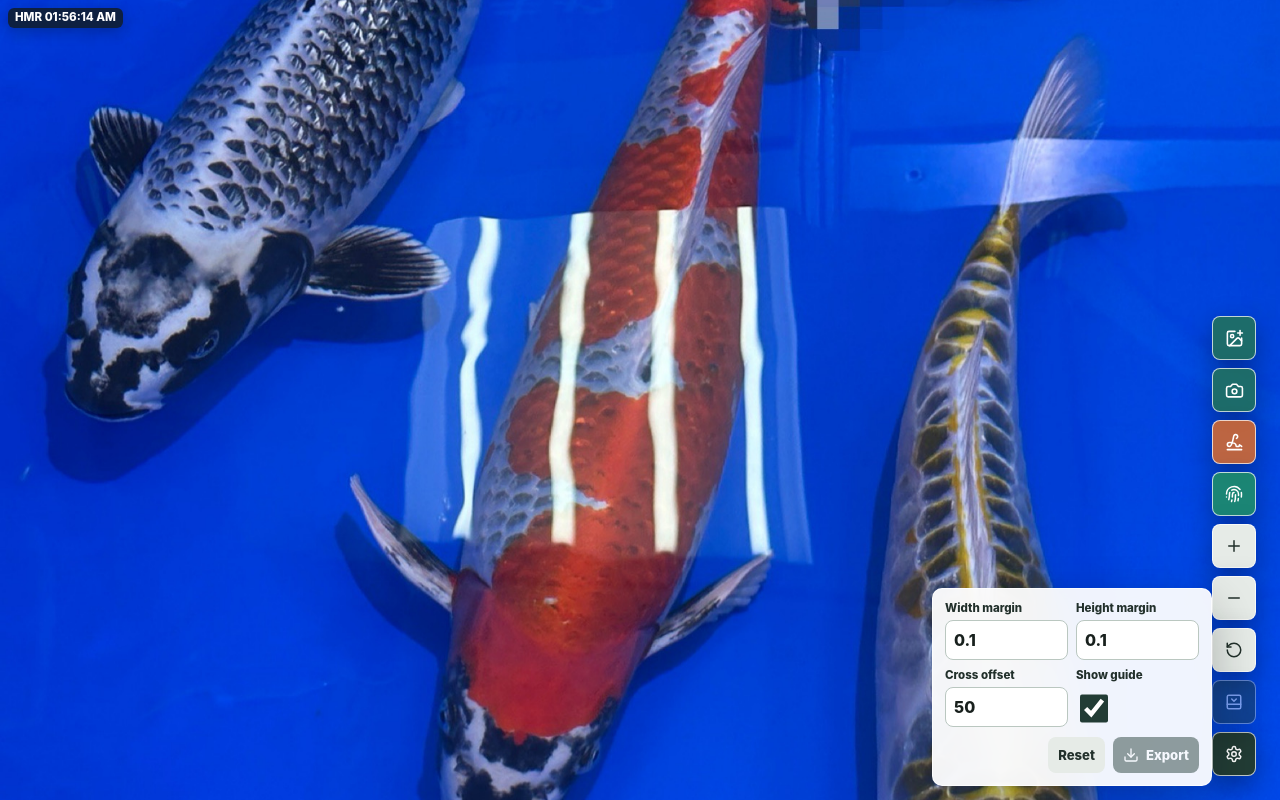
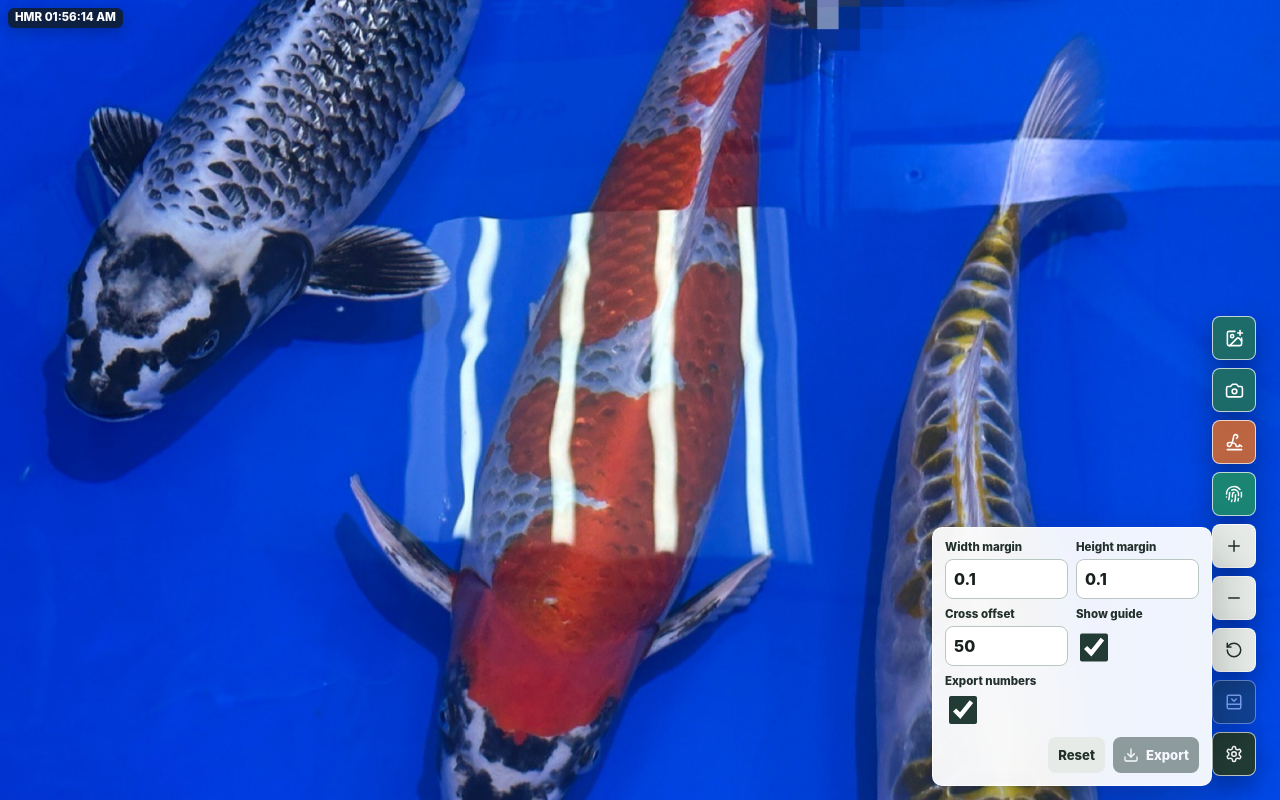
Before and after one commit to gukii/fishCrossTag, a React (Vite) app: page / in a window 1280 px wide. Both pictures are taken after a click on the button 1234 px from the left and 754 px from the top of the page. Built offline with nearby package versions, Linux system fonts and the light colour scheme.

Commit message:
Add export number setting

```diff
--- a/src/App.tsx
+++ b/src/App.tsx
@@ -93,6 +93,7 @@ type CropSettings = {
   marginYByLength: number;
   crosshairOffsetPx: number;
   showCrosshairIntro: boolean;
+  showExportNumbers: boolean;
 };
 
 const MIN_STROKE_POINTS = 3;
@@ -106,6 +107,7 @@ const DEFAULT_CROP_SETTINGS: CropSettings = {
   marginYByLength: 0.1,
   crosshairOffsetPx: 50,
   showCrosshairIntro: true,
+  showExportNumbers: true,
 };
 const DEFAULT_IMAGE_SRC = `${import.meta.env.BASE_URL}images/default-koi.jpg`;
 const DEFAULT_IMAGE_NAME = "20_0.jpg";
@@ -149,6 +151,7 @@ function loadCropSettings(): CropSettings {
       marginYByLength: clamp(storedY, 0, 2),
       crosshairOffsetPx: storedCrosshairOffset === 84 ? DEFAULT_CROP_SETTINGS.crosshairOffsetPx : clamp(storedCrosshairOffset, 20, 180),
       showCrosshairIntro: parsed.showCrosshairIntro ?? DEFAULT_CROP_SETTINGS.showCrosshairIntro,
+      showExportNumbers: parsed.showExportNumbers ?? DEFAULT_CROP_SETTINGS.showExportNumbers,
     };
   } catch {
     return DEFAULT_CROP_SETTINGS;
@@ -862,7 +865,9 @@ export default function App() {
       const crop = displayCrop(tag, image, geometry.correctedBox, cropSettings);
       const canvas = document.createElement("canvas");
       drawCorrectedCropToCanvas(canvas, sourceImage, tag, crop, geometry.rotation);
-      drawExportNumberBadge(canvas, index + 1);
+      if (cropSettings.showExportNumbers) {
+        drawExportNumberBadge(canvas, index + 1);
+      }
       return canvas;
     });
     const targetHeight = Math.max(...cropCanvases.map((canvas) => canvas.height));
@@ -1744,6 +1749,19 @@ export default function App() {
                           }
                         />
                       </label>
+                      <label className="settings-toggle">
+                        <span>Export numbers</span>
+                        <input
+                          type="checkbox"
+                          checked={cropSettings.showExportNumbers}
+                          onChange={(event) =>
+                            setCropSettings((current) => ({
+                              ...current,
+                              showExportNumbers: event.target.checked,
+                            }))
+                          }
+                        />
+                      </label>
                     </div>
                     <div className="settings-actions">
                       <Button size="sm" variant="secondary" onClick={() => setCropSettings(DEFAULT_CROP_SETTINGS)}>
```
